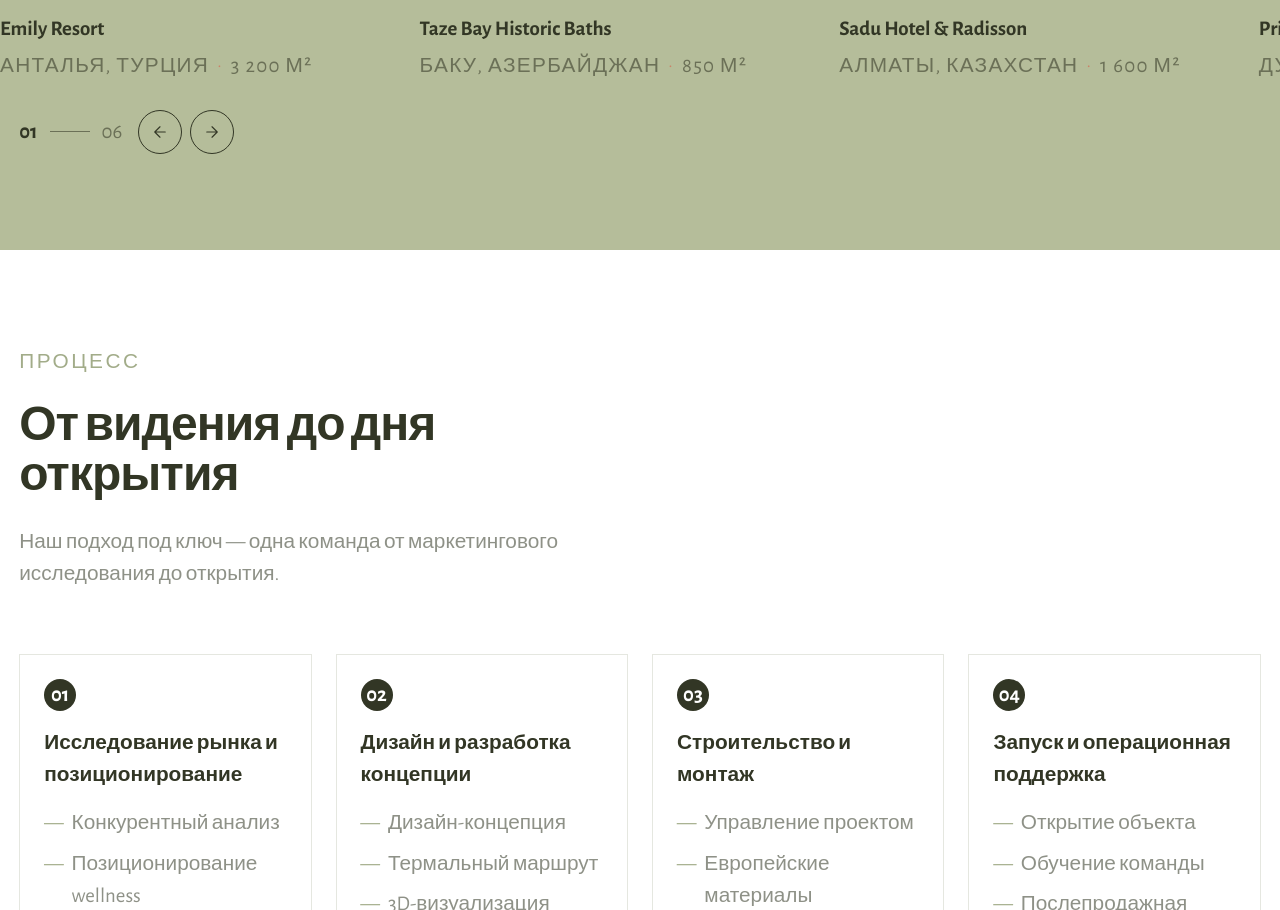
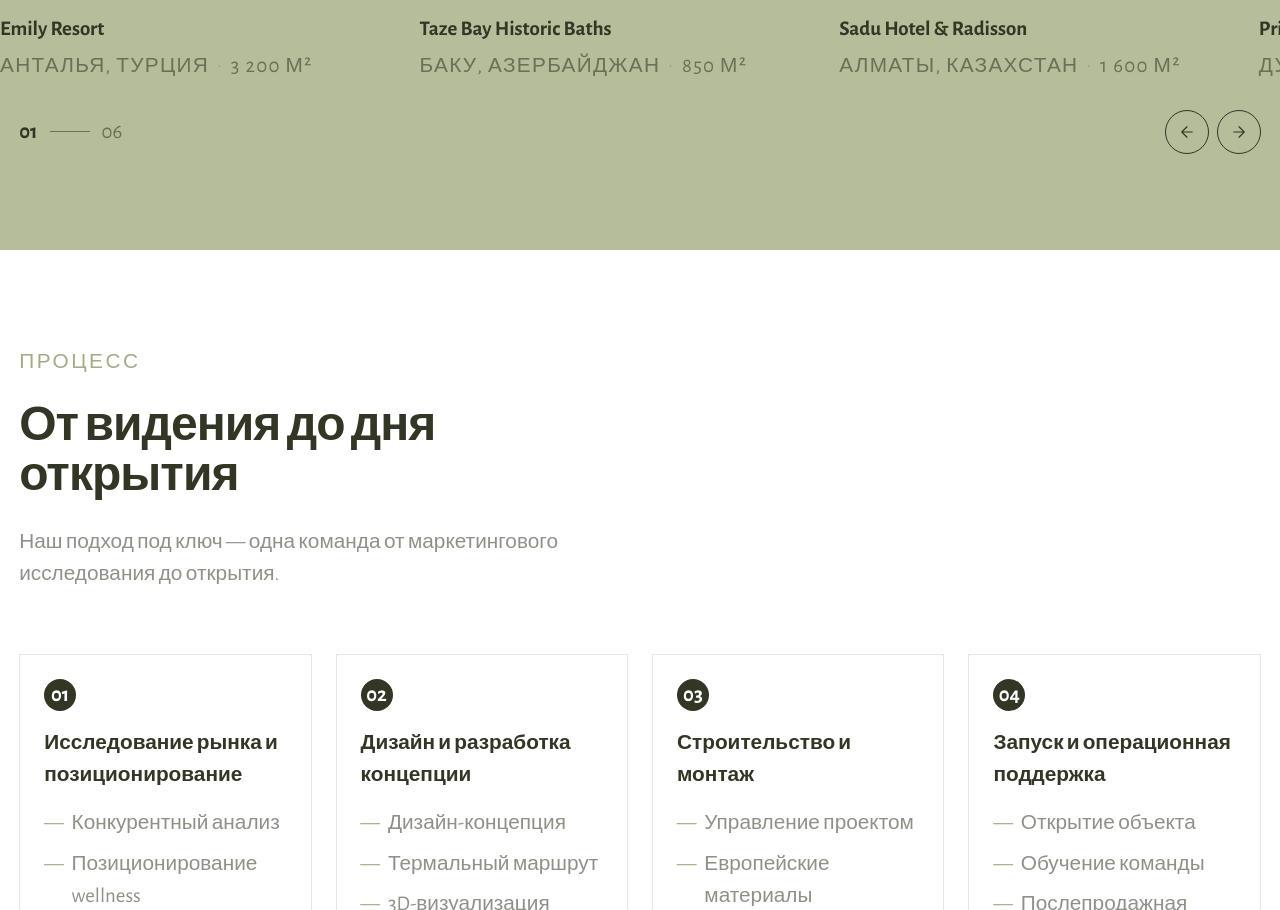
Before and after one commit to digitalcluster25/hws, a React (Vite) app: page / in a window 1280 px wide. Shown: the part 3352-4262 px from the top of the page. Built offline with nearby package versions, Linux system fonts and the light colour scheme.

Commit message:
fix: arrows pushed to right via margin-left auto

```diff
--- a/src/styles/hws.css
+++ b/src/styles/hws.css
@@ -459,7 +459,7 @@ select.hws-field { appearance: none; cursor: pointer; }
 .ps-all:hover { opacity: 1; }
 
 /* стрелки */
-.ps-arrows { display: flex; gap: 8px; flex-shrink: 0; }
+.ps-arrows { display: flex; gap: 8px; flex-shrink: 0; margin-left: auto; }
 .ps-arrow {
   width: 44px; height: 44px;
   display: flex; align-items: center; justify-content: center;
```
